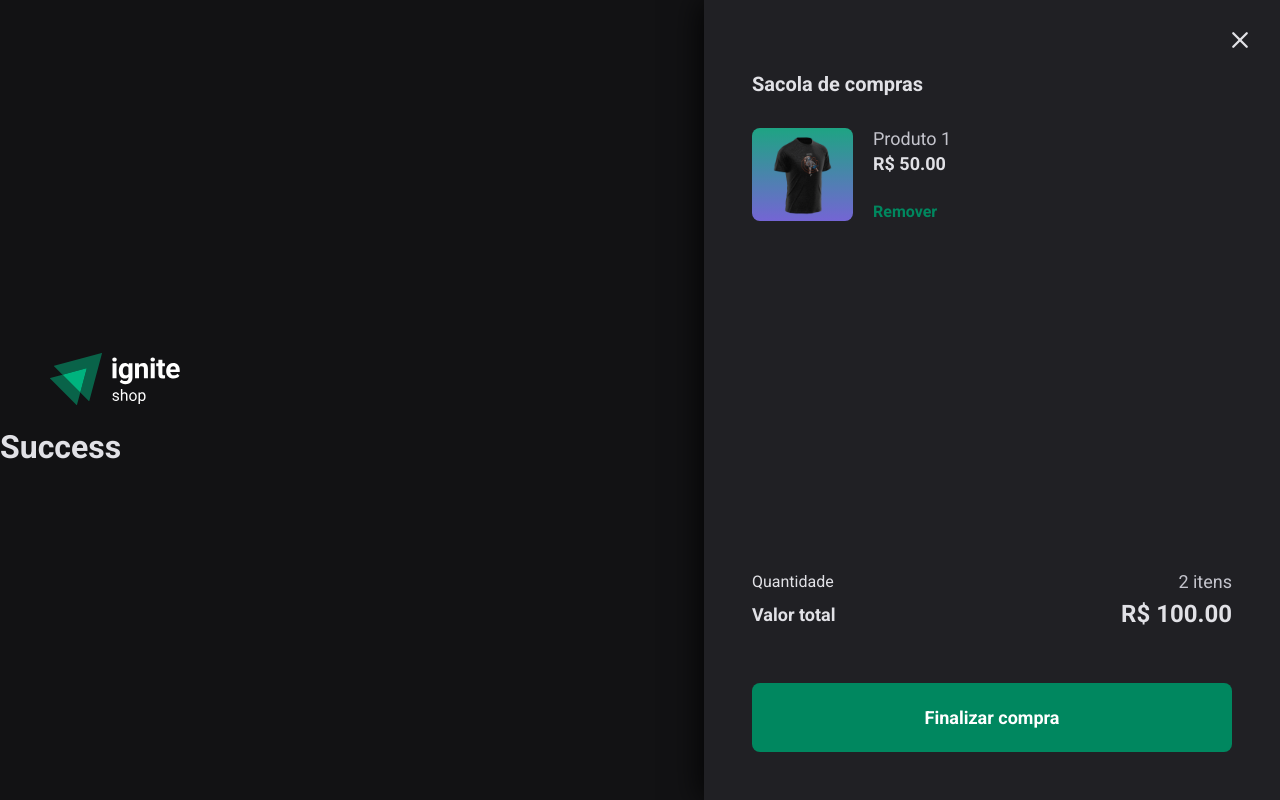
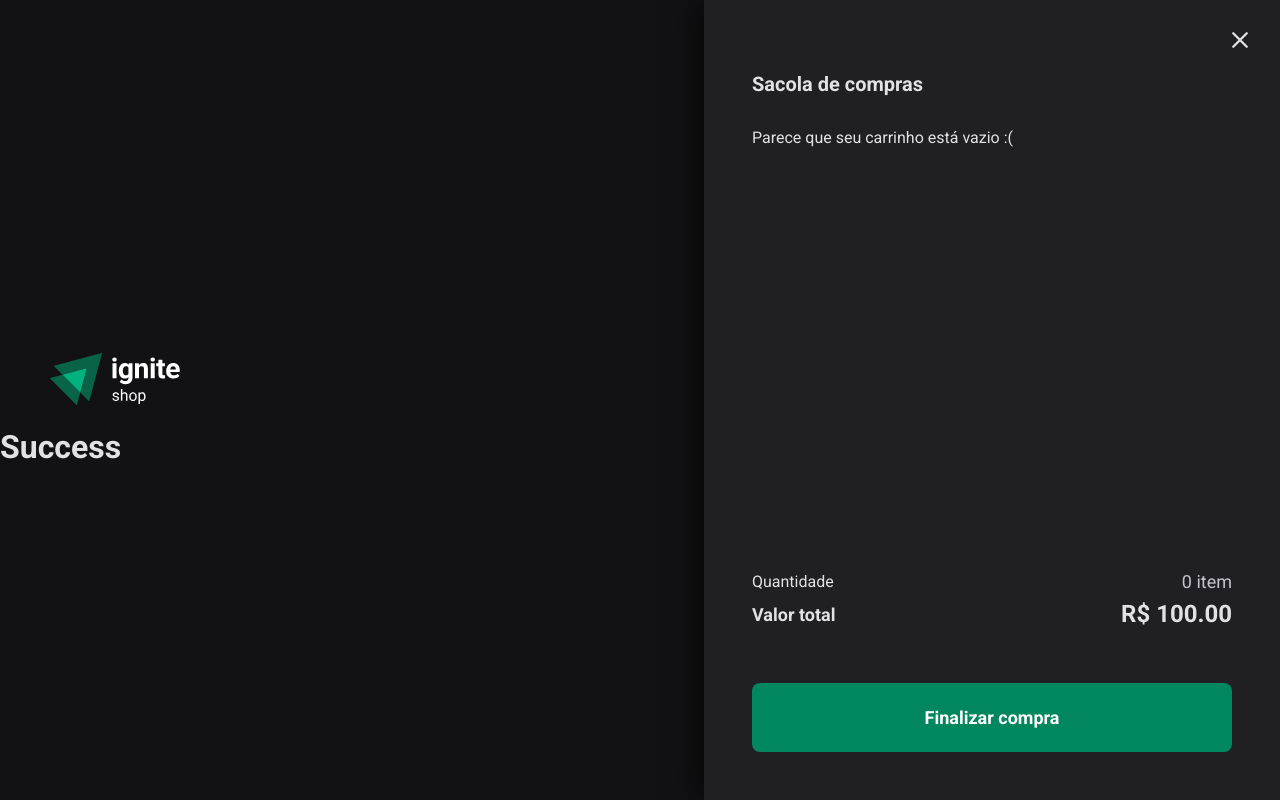
Before and after one commit to felipe-gomes-vicente/ignite-shop-challenge, a Next.js app: page /success in a window 1280 px wide. Both pictures are taken after a click on the button 1206 px from the left and 381 px from the top of the page. Built offline with nearby package versions, Linux system fonts and the light colour scheme.

Commit message:
feat constant  cartQuantity and function removeCartItem in component Cart

```diff
--- a/src/components/Cart/index.tsx
+++ b/src/components/Cart/index.tsx
@@ -4,11 +4,15 @@ import { X } from "phosphor-react";
 import Image from "next/image";
 
 import camiseta from "./../../assets/camisetas/1.png"
+import { useCart } from "@/hooks/useCart";
 
 import { CartClose, CartContent, CartFinalization, CartProduct, CartProductDetails, CartProductImage, FinalizationDetails } from "./styles";
 
+export function Cart() {
+  const { cartItems, removeCartItem } = useCart();
 
-export function Cart() {
+  const cartQuantity = cartItems.length;
+
   return (
     <Dialog.Root>
       <Dialog.Trigger asChild>
@@ -24,29 +28,31 @@ export function Cart() {
           <h2>Sacola de compras</h2>
 
           <section>
-            {/* <p>Parece que seu carrinho está vazio :(</p> */}
-            <CartProduct>
+            {cartQuantity <= 0 && <p>Parece que seu carrinho está vazio :(</p>}
+            {cartItems.map((cartItem) => (
+              <CartProduct key={cartItem.id}>
                 <CartProductImage>
                   <Image
                     width={100}
                     height={93}
                     alt=""
-                  src={camiseta}
+                    src={cartItem.imageUrl}
                   />
                 </CartProductImage>
                 <CartProductDetails>
-                <p>Produto 1</p>
-                <strong>R$ 50.00</strong>
-                <button>Remover</button>
+                  <p>{cartItem.name}</p>
+                  <strong>{cartItem.price}</strong>
+                  <button onClick={() => removeCartItem(cartItem.id)} >Remover</button>
                 </CartProductDetails>
               </CartProduct>
+            ))}
           </section>
 
           <CartFinalization>
             <FinalizationDetails>
               <div>
                 <span>Quantidade</span>
-                <p>2 itens</p>
+                <p>{cartQuantity} {cartQuantity > 1 ? 'itens' : 'item'}</p>
               </div>
               <div>
                 <span>Valor total</span>
--- a/src/contexts/CartContext.tsx
+++ b/src/contexts/CartContext.tsx
@@ -13,6 +13,7 @@ export interface IProduct {
 interface CartContextData {
   cartItems: IProduct[];
   addToCart: (product: IProduct) => void;
+  removeCartItem: (productId: string) => void;
   checkIfItemAlreadyExists: (productId: string) => boolean;
 }
 
@@ -29,13 +30,24 @@ export function CartContextProvider({ children }: CartContextProviderProps) {
     setCartItems((state) => [...state, product]);
   }
 
+  function removeCartItem(productId: string) {
+    setCartItems((state) => state.filter((item) => item.id !== productId));
+  }
+
   function checkIfItemAlreadyExists(productId: string) {
     return cartItems.some((product) => product.id === productId);
   }
 
   return (
-    <CartContext.Provider value={{ cartItems, addToCart, checkIfItemAlreadyExists }}>
+    <CartContext.Provider
+      value={{
+        cartItems,
+        addToCart,
+        removeCartItem,
+        checkIfItemAlreadyExists
+      }}
+    >
       {children}
     </CartContext.Provider>
-  )
+  );
 }
```
Lines whose indentation alone changed are shown as unchanged.
